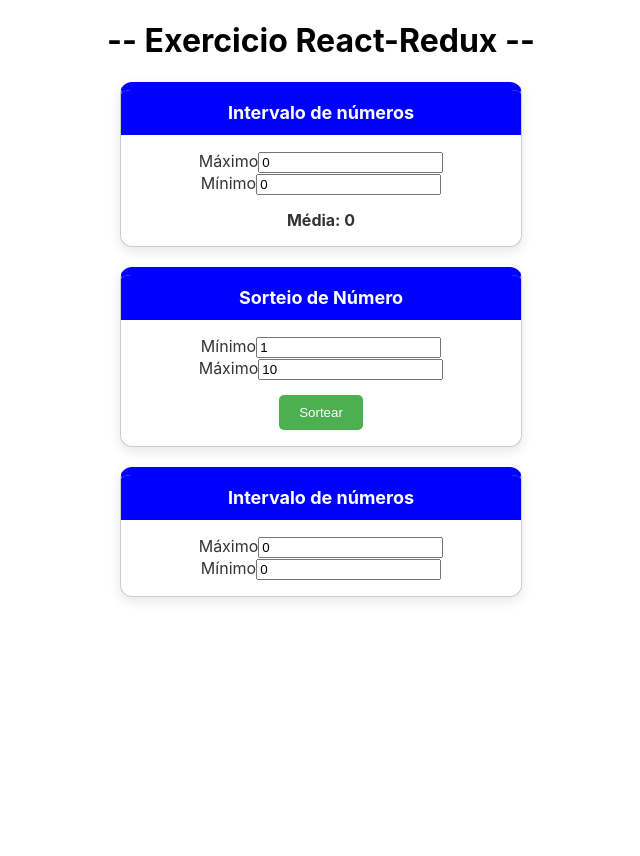
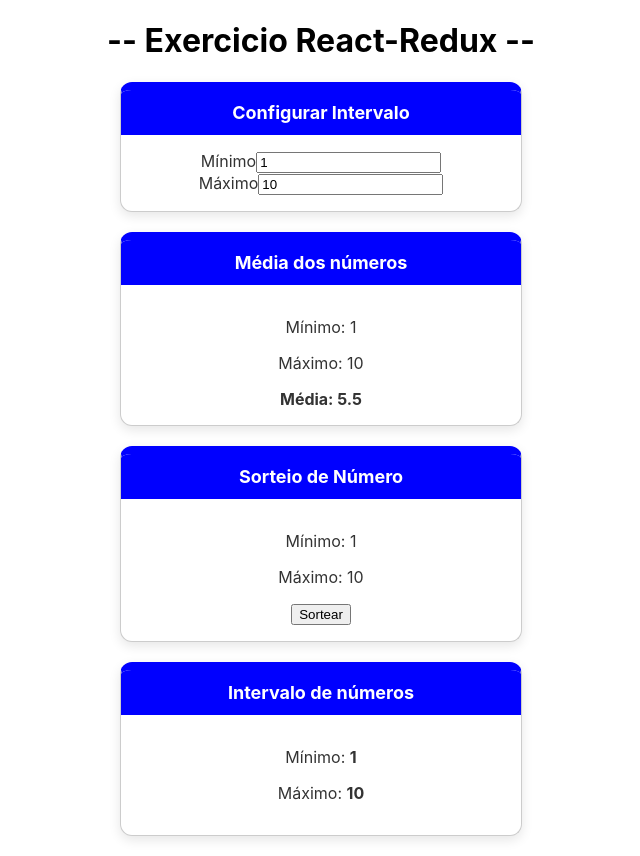
Before and after one commit to juancoutinhoflooxmongagua/Redux-Simples, a React (Create React App) app: page / in a window 1280 px wide. Shown: the whole page, without its empty margins (319-959 px from the left). Before the commit the page ends 800 px from the top, so only its background shows below. Built offline with nearby package versions, Linux system fonts and the light colour scheme.

Commit message:
feat: add config interval of app.jsx

```diff
--- a/src/App.js
+++ b/src/App.js
@@ -1,19 +1,34 @@
+import { useState } from 'react';
+import './App.css';
 import Card from './components/Card';
-import './App.css';
-import Interval from './components/interval';
-import Media from './components/Media'
-import Sort from './components/Sort'
+import Interval from './components/Interval.jsx';
+import Media from './components/Media';
+import Sort from './components/Sort';
 
 function App() {
+  const [min, setMin] = useState(1);
+  const [max, setMax] = useState(10);
+
   return (
     <div className="App">
-
       <h1>-- Exercicio React-Redux --</h1>
 
+      <Card title="Configurar Intervalo">
+        <div className="interval-container">
+          <div className="input-group">
+            <label>Mínimo</label>
+            <input type="number" value={min} onChange={(e) => setMin(Number(e.target.value))} />
+          </div>
+          <div className="input-group">
+            <label>Máximo</label>
+            <input type="number" value={max} onChange={(e) => setMax(Number(e.target.value))} />
+          </div>
+        </div>
+      </Card>
 
-      <Media></Media>
-      <Sort></Sort>
-      <Interval></Interval>
+      <Media min={min} max={max} />
+      <Sort min={min} max={max} />
+      <Interval min={min} max={max} />
     </div>
   );
 }
--- a/src/components/Media.jsx
+++ b/src/components/Media.jsx
@@ -1,37 +1,14 @@
-import React, { useState } from "react";
+import React from "react";
 import Card from "./Card";
 
-export default function Interval() {
-    const [min, setMin] = useState(0);
-    const [max, setMax] = useState(0);
-
+export default function Media({ min, max }) {
     const media = (min + max) / 2;
 
     return (
-        <Card title="Intervalo de números">
-            <div className="interval-container">
-                <div className="input-group">
-                    <label>Máximo</label>
-                    <input
-                        type="number"
-                        value={max}
-                        onChange={e => setMax(Number(e.target.value))}
-                    />
-                </div>
-
-                <div className="input-group">
-                    <label>Mínimo</label>
-                    <input
-                        type="number"
-                        value={min}
-                        onChange={e => setMin(Number(e.target.value))}
-                    />
-                </div>
-            </div>
-
-            <div style={{ marginTop: "15px" }}>
-                <strong>Média: {media}</strong>
-            </div>
+        <Card title="Média dos números">
+            <p>Mínimo: {min}</p>
+            <p>Máximo: {max}</p>
+            <strong>Média: {media}</strong>
         </Card>
     );
 }
--- a/src/components/Sort.jsx
+++ b/src/components/Sort.jsx
@@ -1,57 +1,20 @@
 import React, { useState } from "react";
 import Card from "./Card";
 
-export default function Sorteio() {
-    const [min, setMin] = useState(1);
-    const [max, setMax] = useState(10);
+export default function Sort({ min, max }) {
     const [resultado, setResultado] = useState(null);
 
-    function sortear() {
+    const sortear = () => {
         const valor = Math.floor(Math.random() * (max - min + 1)) + min;
         setResultado(valor);
-    }
+    };
 
     return (
         <Card title="Sorteio de Número">
-            <div className="interval-container">
-                <div className="input-group">
-                    <label>Mínimo</label>
-                    <input
-                        type="number"
-                        value={min}
-                        onChange={(e) => setMin(Number(e.target.value))}
-                    />
-                </div>
-                <div className="input-group">
-                    <label>Máximo</label>
-                    <input
-                        type="number"
-                        value={max}
-                        onChange={(e) => setMax(Number(e.target.value))}
-                    />
-                </div>
-            </div>
-
-            <button
-                onClick={sortear}
-                style={{
-                    marginTop: "15px",
-                    padding: "10px 20px",
-                    cursor: "pointer",
-                    backgroundColor: "#4CAF50",
-                    color: "white",
-                    border: "none",
-                    borderRadius: "5px"
-                }}
-            >
-                Sortear
-            </button>
-
-            {resultado !== null && (
-                <div style={{ marginTop: "20px", fontSize: "18px" }}>
-                    🎉 Número sorteado: <strong>{resultado}</strong>
-                </div>
-            )}
+            <p>Mínimo: {min}</p>
+            <p>Máximo: {max}</p>
+            <button onClick={sortear}>Sortear</button>
+            {resultado !== null && <p>🎉 Sorteado: <strong>{resultado}</strong></p>}
         </Card>
     );
 }
--- a/src/components/interval.jsx
+++ b/src/components/interval.jsx
@@ -1,19 +1,11 @@
 import React from "react";
 import Card from "./Card";
-export default function Interval(props) {
+
+export default function Interval({ min, max }) {
     return (
         <Card title="Intervalo de números">
-            <div className="interval-container">
-                <div className="input-group">
-                    <label>Máximo</label>
-                    <input type="number" value={0} />
-                </div>
-
-                <div className="input-group">
-                    <label>Mínimo</label>
-                    <input type="number" value={0} />
-                </div>
-            </div>
+            <p>Mínimo: <strong>{min}</strong></p>
+            <p>Máximo: <strong>{max}</strong></p>
         </Card>
     );
 }
```
